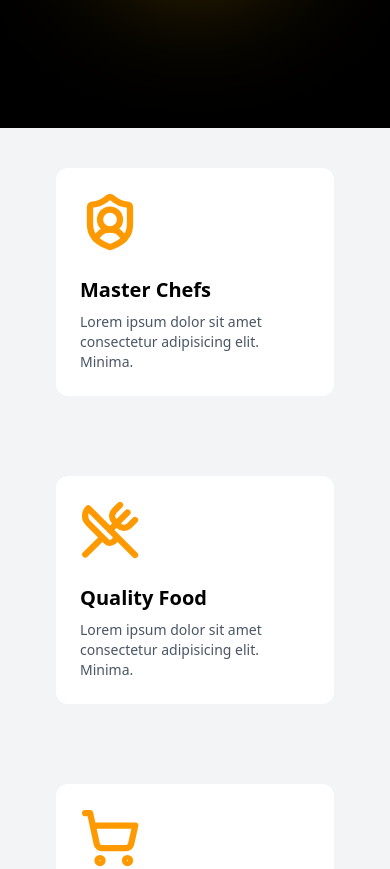
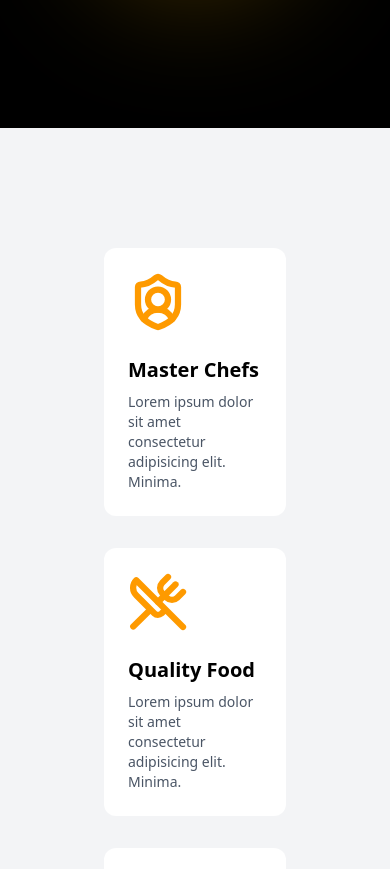
Before and after one commit to rahulbhongade358/Resturant-Manager, a React (Vite) app in the folder client/: page / in a window 390 px wide. Shown: the part 780-1649 px from the top of the page. Built offline with nearby package versions, Linux system fonts and the light colour scheme; no server answers.

Commit message:
feat: enhance About and Features sections with improved layout and animation effects

```diff
--- a/client/src/Component/AboutSection/About.jsx
+++ b/client/src/Component/AboutSection/About.jsx
@@ -4,7 +4,7 @@ import Aboutright from "./RightSection/Aboutright";
 
 const About = () => {
   return (
-    <div className="flex">
+    <div className="flex mt-30 m-20">
       <Aboutleft />
       <Aboutright />
     </div>
--- a/client/src/Component/AboutSection/LeftSection/Aboutleft.jsx
+++ b/client/src/Component/AboutSection/LeftSection/Aboutleft.jsx
@@ -11,19 +11,12 @@ const container = {
 };
 
 const item = {
-  hidden: {
-    opacity: 0,
-    scale: 0.85,
-    y: 30,
-  },
+  hidden: { opacity: 0, scale: 0.9, y: 30 },
   show: {
     opacity: 1,
     scale: 1,
     y: 0,
-    transition: {
-      duration: 0.7,
-      ease: "easeOut",
-    },
+    transition: { duration: 0.7, ease: "easeOut" },
   },
 };
 
@@ -34,11 +27,19 @@ const Aboutleft = () => {
       initial="hidden"
       whileInView="show"
       viewport={{ once: true }}
-      className="w-full p-6"
+      className="w-full p-4 sm:p-6"
     >
-      <div className="grid grid-cols-2 grid-rows-2 gap-4">
-        {/* Top Left */}
-        <motion.div variants={item} className="h-52">
+      <div
+        className="
+          grid
+          grid-cols-1
+          sm:grid-cols-2
+          sm:grid-rows-2
+          gap-4
+        "
+      >
+        {/* Top Left - Large */}
+        <motion.div variants={item} className="h-56 sm:h-52">
           <img
             src="https://img.freepik.com/premium-photo/manchurian-hakka-schezwan-noodles-popular-indochinese-food-served-bowl-selective-focus_466689-34621.jpg"
             alt=""
@@ -46,9 +47,15 @@ const Aboutleft = () => {
           />
         </motion.div>
 
-        {/* Top Right (small bottom aligned) */}
-        <motion.div variants={item} className="relative">
-          <div className="h-[70%] w-60 absolute bottom-0">
+        {/* Top Right - Small */}
+        <motion.div variants={item} className="relative h-56 sm:h-auto">
+          <div
+            className="
+              w-full h-full
+              sm:absolute sm:bottom-0
+              sm:h-[75%] sm:w-[75%]
+            "
+          >
             <img
               src="https://i.ytimg.com/vi/NfQ7p_LzpUA/hq720.jpg"
               alt=""
@@ -57,9 +64,15 @@ const Aboutleft = () => {
           </div>
         </motion.div>
 
-        {/* Bottom Left (small offset) */}
-        <motion.div variants={item} className="relative">
-          <div className="h-[70%] w-60 absolute left-12">
+        {/* Bottom Left - Small */}
+        <motion.div variants={item} className="relative h-56 sm:h-auto">
+          <div
+            className="
+              w-full h-full
+              sm:absolute sm:left-10
+              sm:h-[75%] sm:w-[75%]
+            "
+          >
             <img
               src="https://thumbs.dreamstime.com/b/triple-schezwan-fried-rice-lip-smacking-complete-meal-combination-rice-chicken-egg-crispy-fried-noodles-served-223918658.jpg"
               alt=""
@@ -68,8 +81,8 @@ const Aboutleft = () => {
           </div>
         </motion.div>
 
-        {/* Bottom Right */}
-        <motion.div variants={item} className="h-52">
+        {/* Bottom Right - Large */}
+        <motion.div variants={item} className="h-56 sm:h-52">
           <img
             src="https://www.shutterstock.com/image-photo/chicken-lollipop-dry-6-pieces-600nw-1936368526.jpg"
             alt=""
--- a/client/src/Component/FeaturesSection/Cards.jsx
+++ b/client/src/Component/FeaturesSection/Cards.jsx
@@ -1,18 +1,27 @@
 import React from "react";
 import { motion } from "framer-motion";
+
+const cardVariant = {
+  hidden: {
+    opacity: 0,
+    y: 60,
+  },
+  show: {
+    opacity: 1,
+    y: 0,
+    transition: {
+      duration: 0.7,
+      ease: "easeOut",
+    },
+  },
+};
 
 const Cards = ({ props }) => {
   const { icon, title, info } = props;
   const Icon = icon;
 
   return (
-    <motion.div
-      initial={{ opacity: 0, y: 50 }}
-      whileInView={{ opacity: 1, y: 0 }}
-      viewport={{ once: true }}
-      transition={{ duration: 0.9, ease: "easeIn" }}
-      className=" m-10  flex justify-evenly"
-    >
+    <motion.div variants={cardVariant} className="flex justify-center">
       <div
         className="
           group
--- a/client/src/Component/FeaturesSection/Featurescards.jsx
+++ b/client/src/Component/FeaturesSection/Featurescards.jsx
@@ -1,4 +1,5 @@
 import React from "react";
+import { motion } from "framer-motion";
 import Cards from "./Cards";
 import {
   Headset,
@@ -6,6 +7,15 @@ import {
   ShoppingCart,
   UtensilsCrossed,
 } from "lucide-react";
+
+const containerVariant = {
+  hidden: {},
+  show: {
+    transition: {
+      staggerChildren: 0.25, // ⭐ one-by-one delay
+    },
+  },
+};
 
 const Featurescards = () => {
   const cardsdata = [
@@ -32,11 +42,17 @@ const Featurescards = () => {
   ];
 
   return (
-    <div className="grid grid-cols-1 sm:grid-cols-2 lg:grid-cols-4  px-4">
+    <motion.div
+      variants={containerVariant}
+      initial="hidden"
+      whileInView="show"
+      viewport={{ once: true }}
+      className="grid grid-cols-1 sm:grid-cols-2 lg:grid-cols-4 gap-8 px-6 m-20 mt-30"
+    >
       {cardsdata.map((card, index) => (
         <Cards key={index} props={card} />
       ))}
-    </div>
+    </motion.div>
   );
 };
 
```
